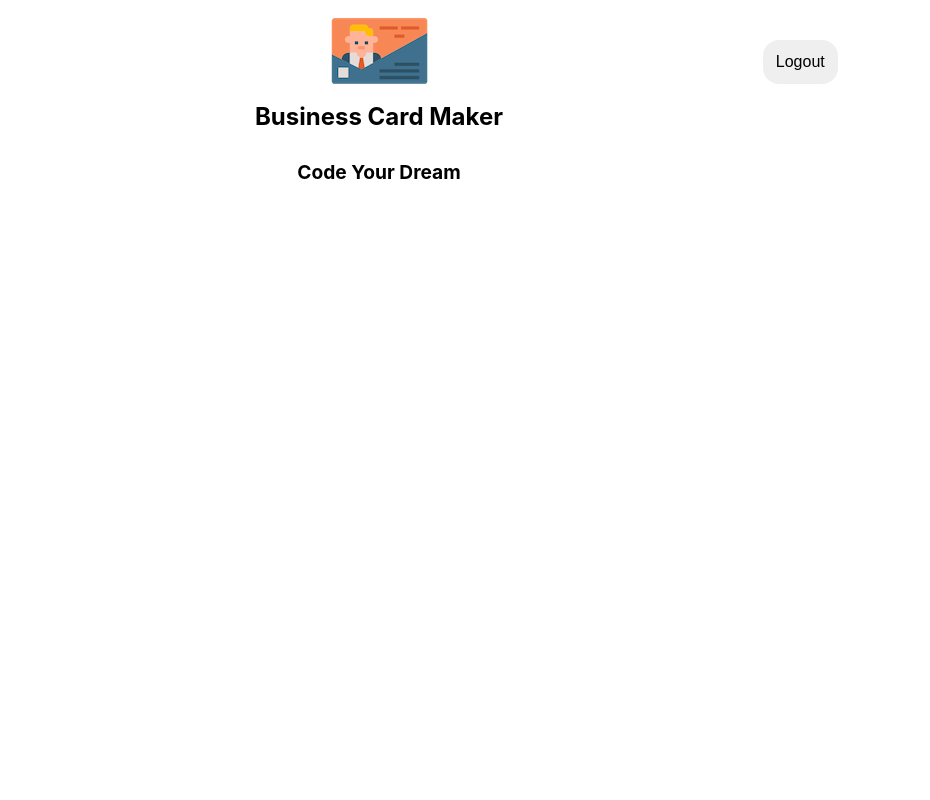
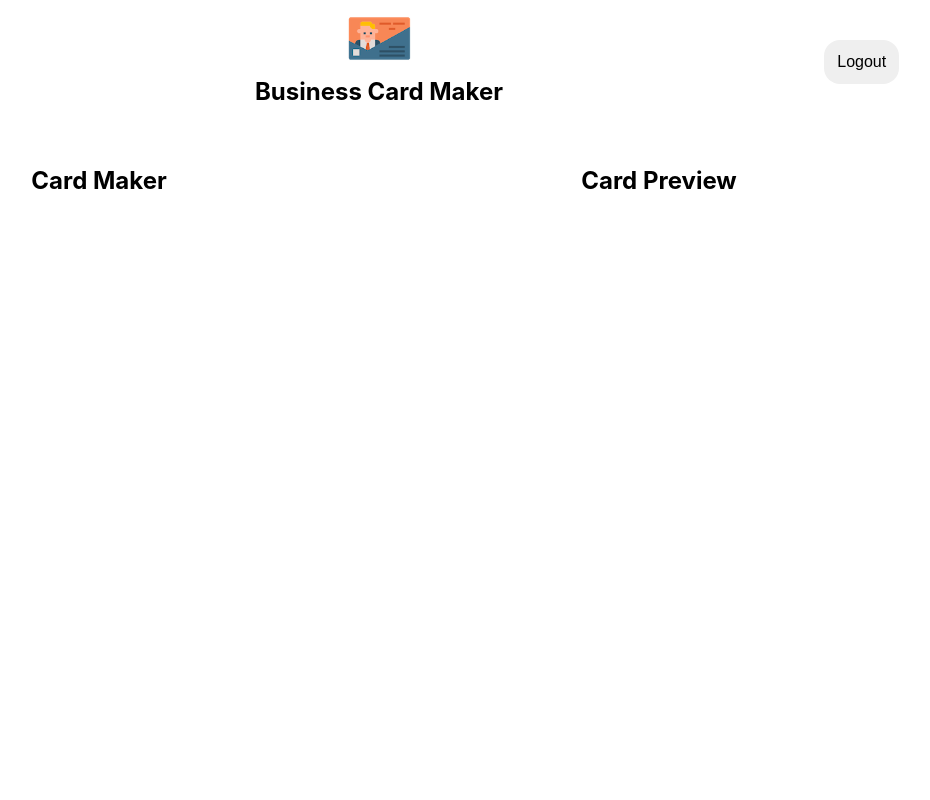
Before and after one commit to kimmsoll/card-maker, a React (Create React App) app: page /maker in a window 1280 px wide. Shown: the top 800 px of the page, without its empty margins (261-1191 px from the left). Built offline with nearby package versions, Linux system fonts and the light colour scheme; no server answers; sample sign-in values are in the browser's storage.

Commit message:
add home(maker, preview) layout

```diff
--- a/src/components/footer/footer.module.css
+++ b/src/components/footer/footer.module.css
@@ -3,6 +3,8 @@
 
 .footer {
   width: 100%;
+  height: 100%;
+  margin: 0;
   display: flex;
   flex-direction: column;
   align-items: center;
--- a/src/components/header/header.jsx
+++ b/src/components/header/header.jsx
@@ -19,7 +19,7 @@ const Header = ({authService}) => {
 
     return(
     <header className={styles.header}>
-        <img src="../images/logo.png" alt="header-img" />
+        <img className={styles.img} src="../images/logo.png" alt="header-img" />
         <h1 className={styles.title}>Business Card Maker</h1>
         {history.location.pathname === "/maker" &&
         <button className={styles.logout} onClick={onLogout}>Logout</button>
--- a/src/components/header/header.module.css
+++ b/src/components/header/header.module.css
@@ -4,18 +4,24 @@
 
 .header {
   width: 100%;
+  height: 100%;
   margin: 0;
-  padding-top: 1rem;
+  padding-top: 1em;
   display: flex;
   flex-direction: column;
   align-items: center;
   justify-content: center;
   background-color: makerGreen;
   color: makerWhite;
+  position: relative;
+}
+
+.img {
+  width: 4rem;
 }
 
 .title {
-  font-size: 1.5rem;
+  font-size: 1.5em;
 }
 
 .logout {
@@ -26,6 +32,6 @@
   border-radius: 1rem;
   border: none;
   position: absolute;
-  left: 80vw;
+  right: 2.5rem;
   top: 2.5rem;
 }
--- /dev/null
+++ b/src/components/maker/maker.jsx
@@ -0,0 +1,12 @@
+import React from 'react';
+import styles from './maker.module.css';
+
+const Maker = () => {
+    return(
+        <section className={styles.maker}>
+            <h1 className={styles.title}>Card Maker</h1>
+        </section>
+    );
+}
+
+export default Maker;
--- /dev/null
+++ b/src/components/maker/maker.module.css
@@ -0,0 +1,13 @@
+@value makerGreen from '../../common/colors.css';
+@value mediaQuery from '../../common/size.css';
+
+.maker {
+  flex-basis: 50%;
+  padding: 1.5rem;
+  display: flex;
+  justify-content: center;
+}
+
+.title {
+  color: makerGreen;
+}
--- /dev/null
+++ b/src/components/preview/preview.jsx
@@ -0,0 +1,12 @@
+import React from 'react';
+import styles from './preview.module.css';
+
+const Preview = () => {
+    return(
+        <section className={styles.preview}>
+            <h1 className={styles.title}>Card Preview</h1>
+        </section>
+    );
+}
+
+export default Preview;
--- /dev/null
+++ b/src/components/preview/preview.module.css
@@ -0,0 +1,22 @@
+@value makerGreen from '../../common/colors.css';
+@value mediaQuery from '../../common/size.css';
+@value makerShadow: rgba(217, 217, 217, 1);
+
+.preview {
+  flex-basis: 50%;
+  padding: 1.5rem;
+  display: flex;
+  justify-content: center;
+  border-left: 1px solid makerShadow;
+}
+
+.title {
+  color: makerGreen;
+}
+
+@media screen and (max-width: mediaQuery) {
+  .preview {
+    border-left: none;
+    border-top: 1px solid makerShadow;
+  }
+}
--- a/src/routes/home.jsx
+++ b/src/routes/home.jsx
@@ -1,13 +1,22 @@
 import React from 'react';
 import Footer from '../components/footer/footer';
 import Header from '../components/header/header';
+import Maker from '../components/maker/maker';
+import Preview from '../components/preview/preview';
+import styles from './home.module.css';
 
 const Home = ({authService}) => {
     return(
-        <>
-        <Header authService={authService}></Header>
-        <Footer></Footer>
-        </>
+        <div className={styles.home}>
+            <Header authService={authService}/>
+            <div className={styles.main}>
+                <Maker/>
+                <Preview/>
+            </div>
+            <div className={styles.footer}>
+            <Footer/>
+            </div>
+        </div>
     );
 }
 export default Home;
--- /dev/null
+++ b/src/routes/home.module.css
@@ -0,0 +1,35 @@
+@value makerLightGrey from '../common/colors.css';
+@value mediaQuery from '../common/size.css';
+
+.home {
+  width: 100%;
+  height: 100%;
+  margin: 0;
+  padding: 0 5em;
+  box-sizing: border-box;
+  background-color: makerLightGrey;
+  display: flex;
+  flex-direction: column;
+  flex: 1;
+}
+
+.main {
+  width: 100%;
+  height: 100vh;
+  display: flex;
+}
+
+.footer {
+  margin: 0;
+  height: 5rem;
+  width: 100%;
+}
+
+@media screen and (max-width: mediaQuery) {
+  .home {
+    padding: 0 1em;
+  }
+  .main {
+    flex-direction: column;
+  }
+}
--- a/src/routes/login-page.jsx
+++ b/src/routes/login-page.jsx
@@ -6,13 +6,15 @@ import styles from './login-page.module.css';
 
 const LoginPage = ({authService}) => {
     return (
-        <div className={styles.loginPage}>
+        <div className={styles.body}>
+        <div className={styles.main}>
             <Header
             authService={authService}></Header>
             <Login
             authService={authService}></Login>
             <Footer></Footer>
         </div>
+        </div>
     );
 }
 
--- a/src/routes/login-page.module.css
+++ b/src/routes/login-page.module.css
@@ -1,13 +1,26 @@
 @value makerLightGrey from '../common/colors.css';
+@value mediaQuery from '../common/size.css';
 
-.loginPage {
+.body {
   width: 100%;
   height: 100vh;
   background-color: makerLightGrey;
-  box-sizing: border-box;
-  padding: 0 25%;
   display: flex;
-  flex-direction: column;
   justify-content: center;
   align-items: center;
 }
+
+.main {
+  width: 50vw;
+  height: 60vh;
+  display: flex;
+  flex-direction: column;
+  align-items: center;
+  justify-content: center;
+}
+
+@media screen and (max-width: mediaQuery) {
+  .main {
+    width: 70vw;
+  }
+}
```
